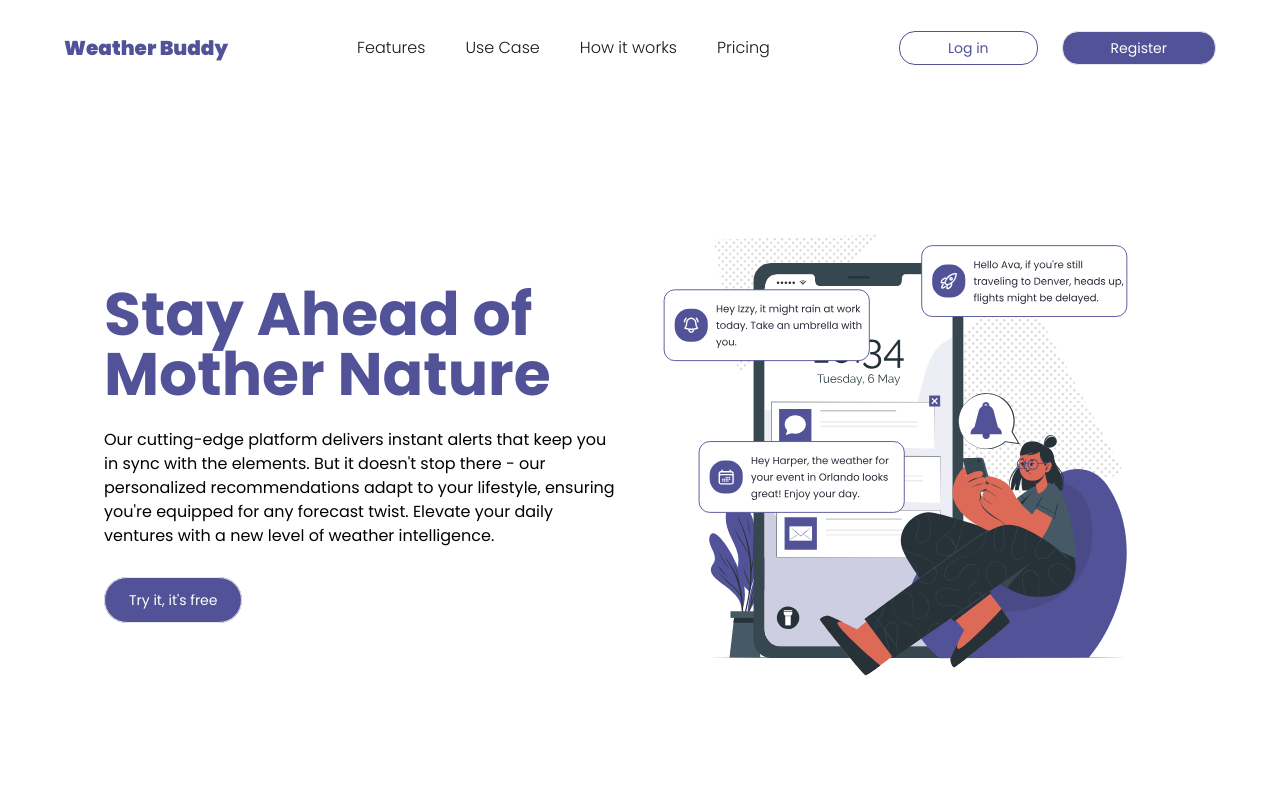
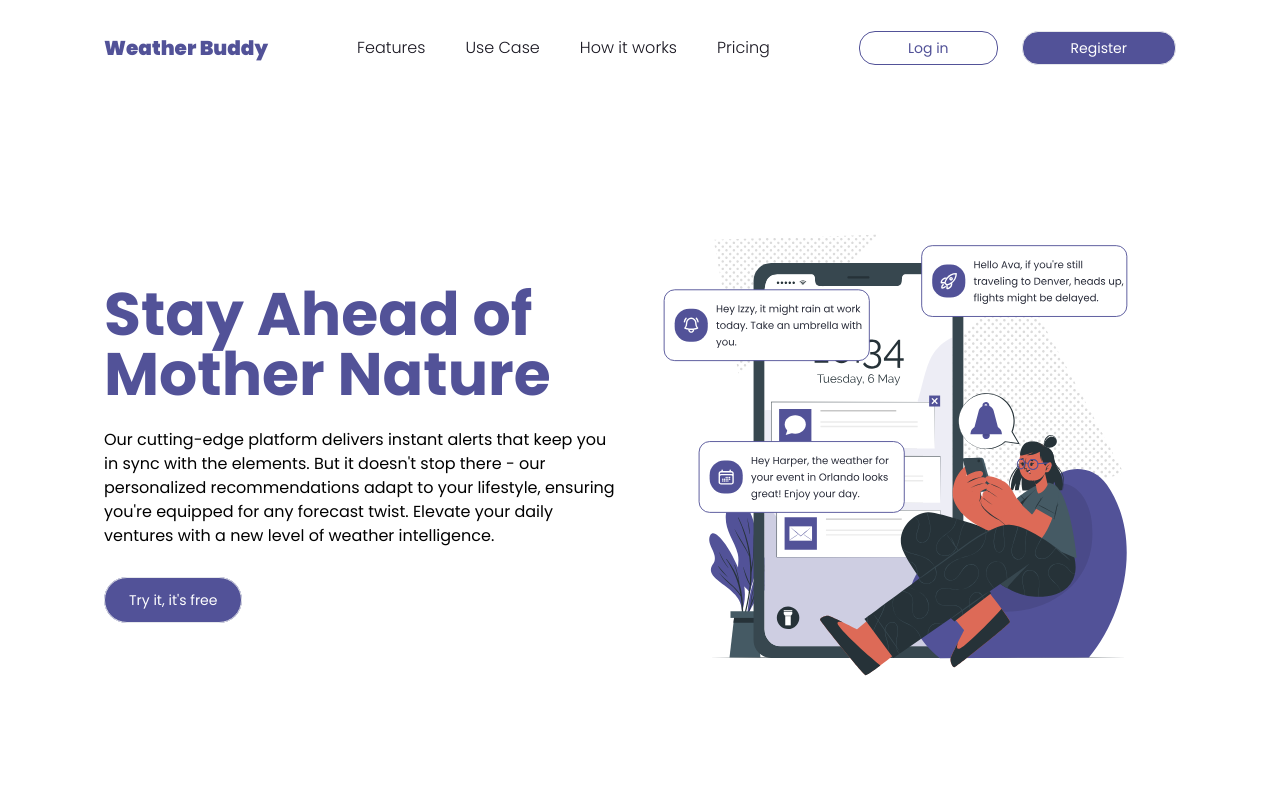
Before and after one commit to codedcontent/weather-buddy, a Next.js app: page / in a window 1280 px wide. Shown: the top 800 px of the page. Built offline with nearby package versions, Linux system fonts and the light colour scheme.

Commit message:
Fixxed the try it now button on homepage

```diff
--- a/src/pages/landingPage/Header.tsx
+++ b/src/pages/landingPage/Header.tsx
@@ -6,7 +6,7 @@ const linkStyles =
 
 const Header = () => {
   return (
-    <header className="w-full lg:h-24 h-16 flex lg:justify-center justify-between items-center bg-white">
+    <header className="w-full lg:h-24 h-16 flex lg:justify-center justify-between items-center bg-white px-10">
       {/* Logo */}
       <Link href="#">
         <p className="font-black text-xl text-wb-primary">Weather Buddy</p>
--- a/src/pages/landingPage/HomePage.tsx
+++ b/src/pages/landingPage/HomePage.tsx
@@ -23,7 +23,8 @@ const HomePage = () => {
 
         <div className="h-max w-max mt-4">
           <Link
-            href="register"
+            // href="register"
+            href="https://weather-buddy-self.vercel.app/"
             target="_blank"
             className="px-6 py-3 border bg-wb-primary rounded-full text-white text-sm"
           >
```
